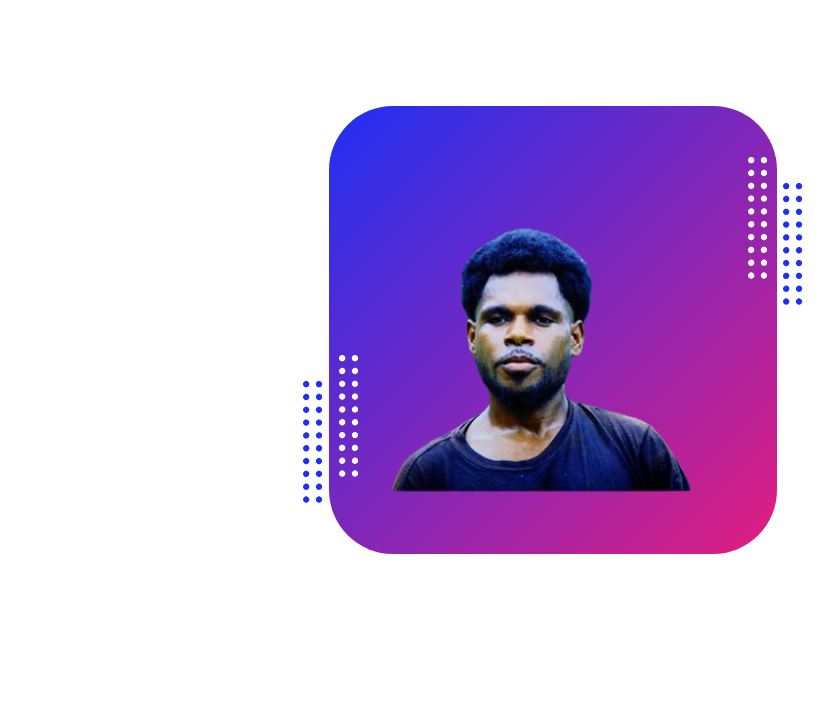
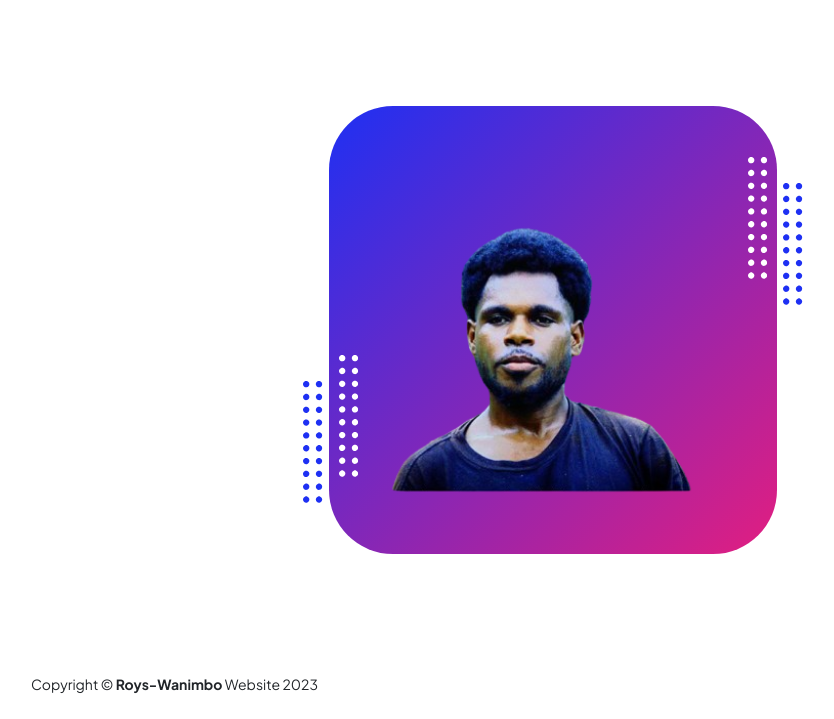
Before and after one commit to royswanimbo/royswanimbo.github.io, a plain HTML site: page index.html in a window 1280 px wide. Shown: the part 415-1134 px from the top of the page, without its empty margins (87-921 px from the left). Before the commit the page ends 1065 px from the top, so only its background shows below. Drawn offline with nearby package versions, Linux system fonts and the light colour scheme.

Commit message:
Update index.html

```diff
--- a/index.html
+++ b/index.html
@@ -171,7 +171,18 @@
             </div>
         </header>
         <!-- About Section-->
-
+  <!-- Footer-->
+        <footer class="bg-white py-4 mt-auto">
+            <div class="container px-5">
+                <div class="row align-items-center justify-content-between flex-column flex-sm-row">
+                    <div class="col-auto">
+                        <p class="small m-0">Copyright &copy; <b>Roys-Wanimbo</b> Website 2023</div>
+                </div>
+                <div class="col-auto">
+                </div>
+            </div>
+            </div>
+        </footer>
         <!-- Footer-->
         <!-- Bootstrap core JS-->
         <script src="https://cdn.jsdelivr.net/npm/bootstrap@5.2.3/dist/js/bootstrap.bundle.min.js"></script>
```
